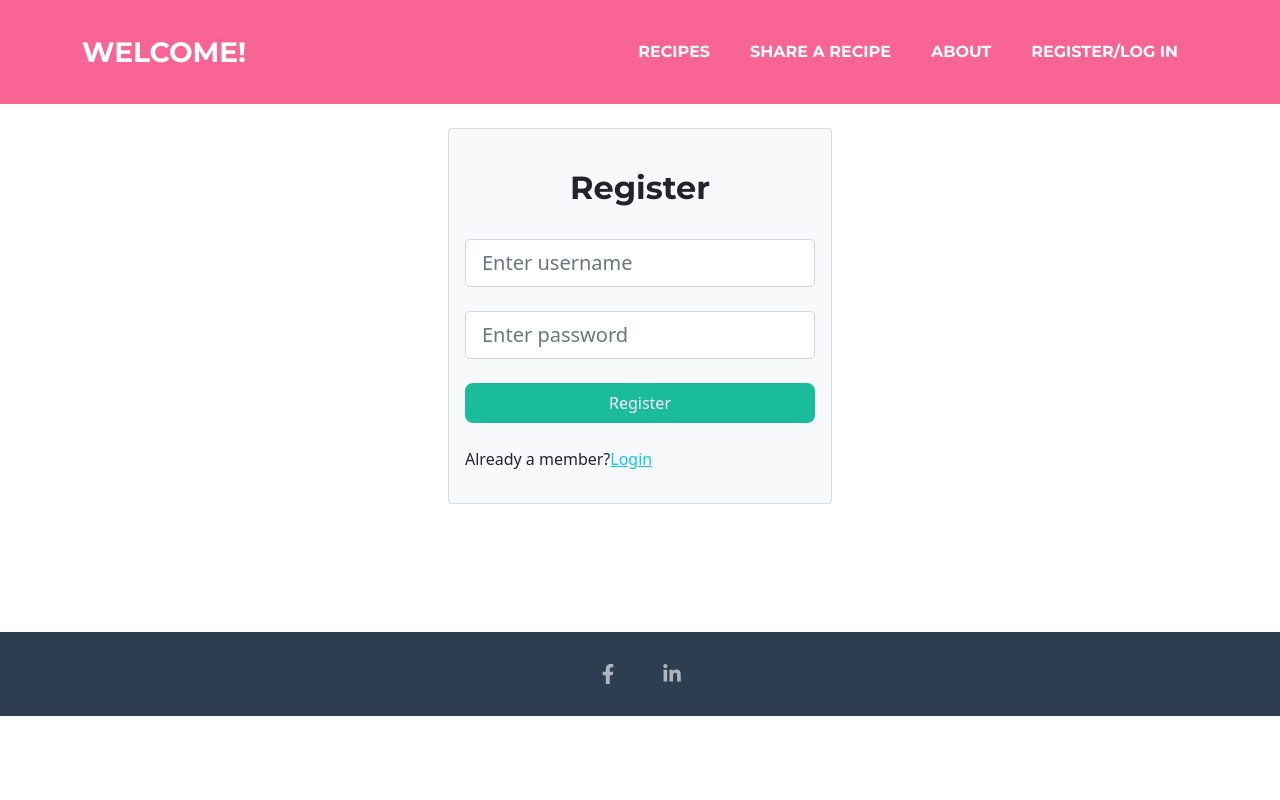
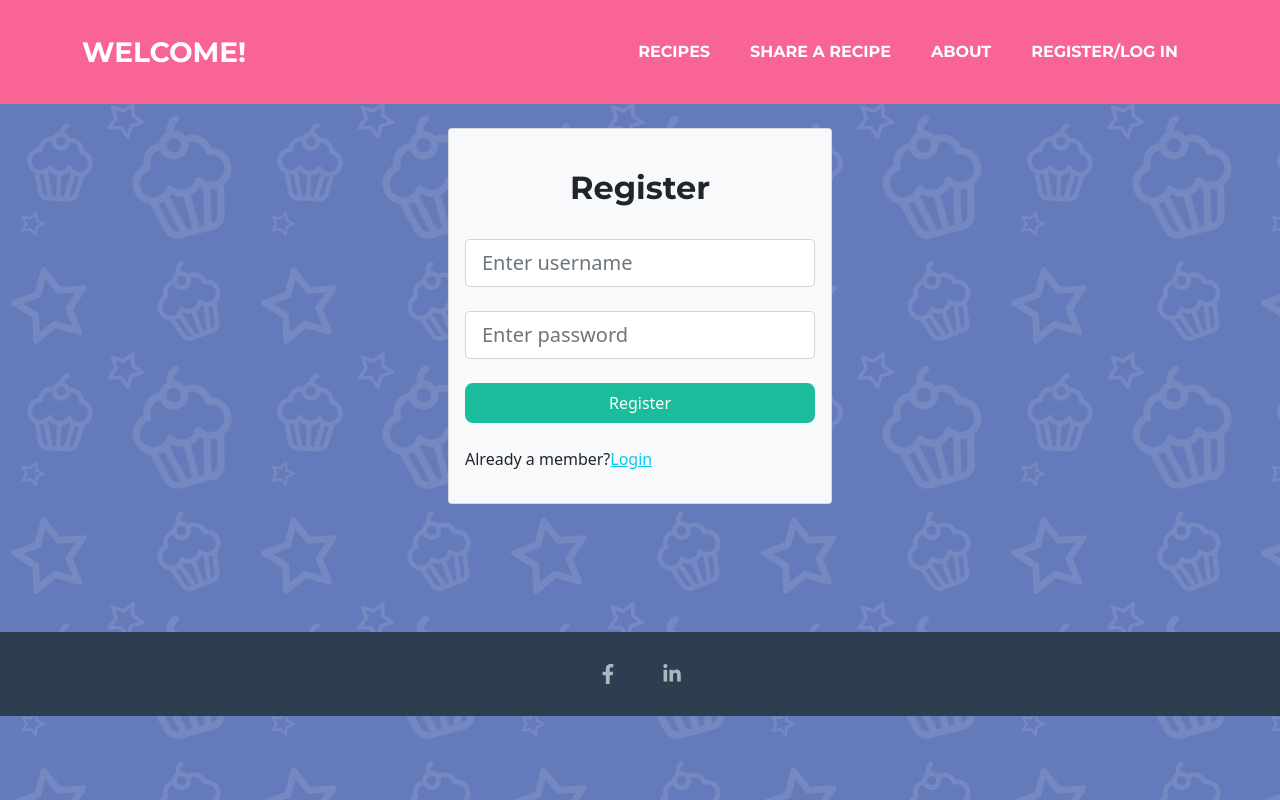
Before and after one commit to DoriCzele/CupcakeClub, a Flask app: page /register in a window 1280 px wide. Run offline with Flask 2, Linux system fonts and the light colour scheme; some libraries are stand-ins or nearby versions.

Commit message:
Add background image

```diff
--- /dev/null
+++ b/static/css/background.css
@@ -0,0 +1,4 @@
+body {
+    background: url("/static/img/background.png");
+    background-color: #7386c2;
+}
--- a/static/css/styles.css
+++ b/static/css/styles.css
@@ -146,5 +146,5 @@
 }
 
 .prompt-text:hover {
- color: #8673c2 !important;
+    color: #8673c2 !important;
 }
--- a/templates/pages/authentication.html
+++ b/templates/pages/authentication.html
@@ -1,6 +1,9 @@
 {% extends "layout/base.html" %}
+{% block css %}
+<link href="{{url_for('static', filename='css/background.css')}}" rel="stylesheet" />
+{% endblock %}
 {% block content %}
-<section class="reg-form">
+<section class="reg-form background-image">
   <form action="{{ current_auth_link }}" method="POST">
     <div class="container card p-3 bg-light">
       <br>
--- a/templates/pages/edit-recipe.html
+++ b/templates/pages/edit-recipe.html
@@ -1,6 +1,7 @@
 {% extends "layout/base.html" %}
 {% block css %}
 <link href="{{url_for('static', filename='css/color-picker.css')}}" rel="stylesheet" />
+<link href="{{url_for('static', filename='css/background.css')}}" rel="stylesheet" />
 {% endblock %}
 {% block content %}
 {% include "components/recipe-form.html" %}
```
Also changed, not shown: static/img/background.png (added), static/img/sad-cupcake.png.
